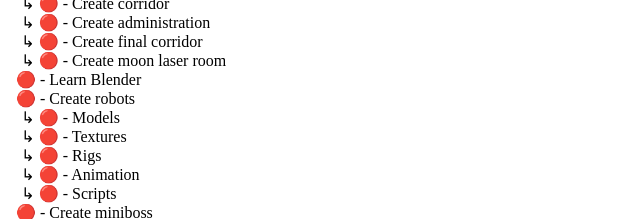
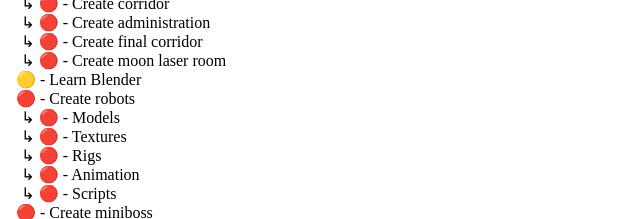
Before and after one commit to focarroll/focarroll.github.io, a plain HTML site: page wda/roadmap/index.html in a window 1280 px wide. Shown: the part 271-490 px from the top of the page, 0-640 px from the left. Drawn offline with Linux system fonts and the light colour scheme.

Commit message:
now learning blender

```diff
--- a/wda/roadmap/index.html
+++ b/wda/roadmap/index.html
@@ -21,7 +21,7 @@
 			<div class="indent1">🔴 - Create final corridor</div>
 			<div class="indent1">🔴 - Create moon laser room</div>
 		</div>
-		<div class="indent0">🔴 - Learn Blender</div>
+		<div class="indent0">🟡 - Learn Blender</div>
 		<div class="indent0">🔴 - Create robots
 			<div class="indent1">🔴 - Models</div>
 			<div class="indent1">🔴 - Textures</div>
```
